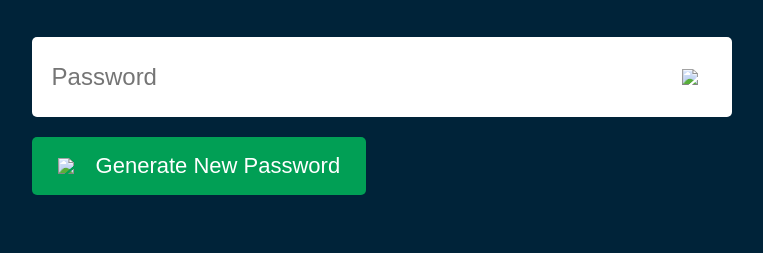
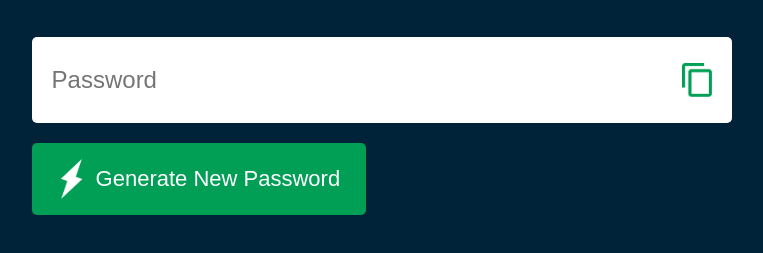
Before and after one commit to shashankxrm/random-password-generator, a plain HTML site: page index.html in a window 1280 px wide. Shown: the part 271-524 px from the top of the page, without its empty margins (122-885 px from the left). Drawn offline with Linux system fonts and the light colour scheme.

Commit message:
Update index.html

```diff
--- a/index.html
+++ b/index.html
@@ -11,9 +11,9 @@
             <h1>Generate a <br> <span>Random Password</span></h1>
             <div class="display">
                 <input type="text" id="password" placeholder="Password">
-                <img src="images/copy.png" onclick="copyPassword()">
+                <img src="copy.png" onclick="copyPassword()">
             </div>
-            <button onclick="createPassword()"><img src="images/generate.png">Generate New Password</button>
+            <button onclick="createPassword()"><img src="generate.png">Generate New Password</button>
         </div>
         <script src="index.js"></script>
     </body>
```
